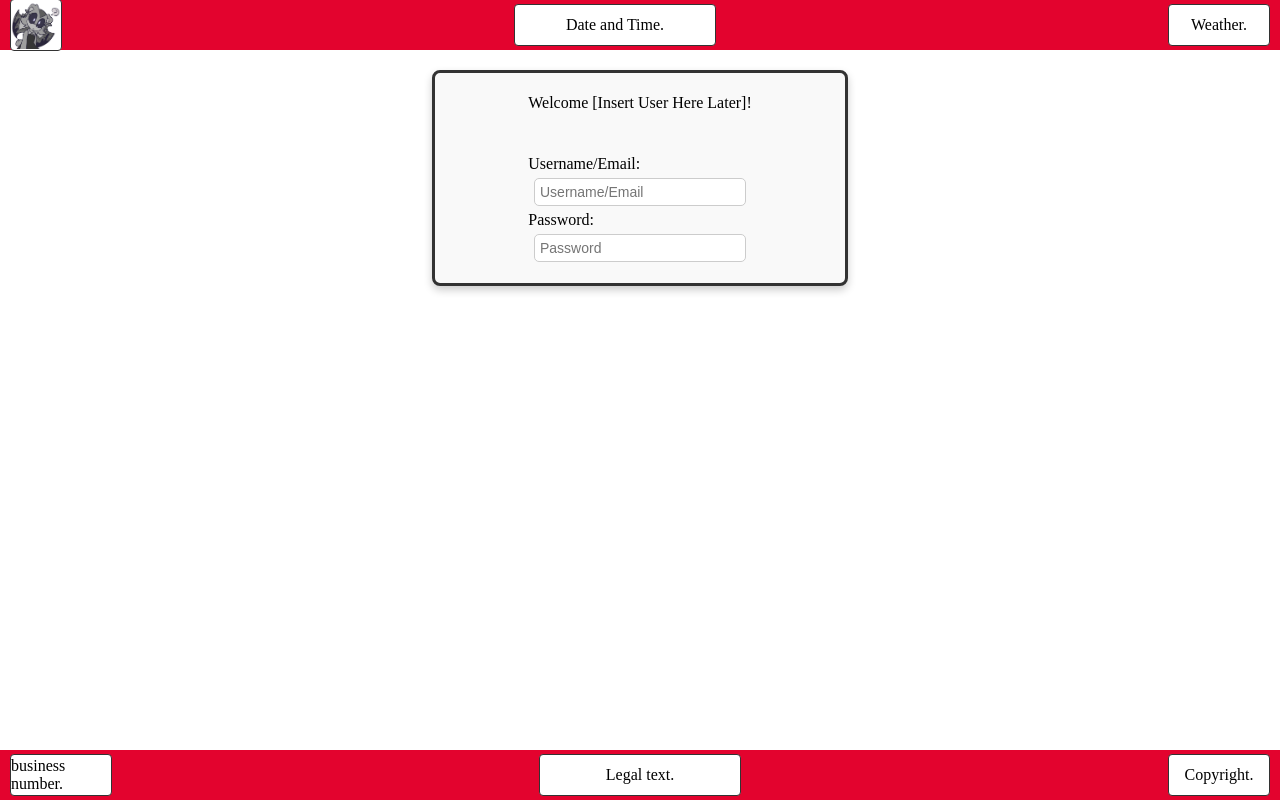
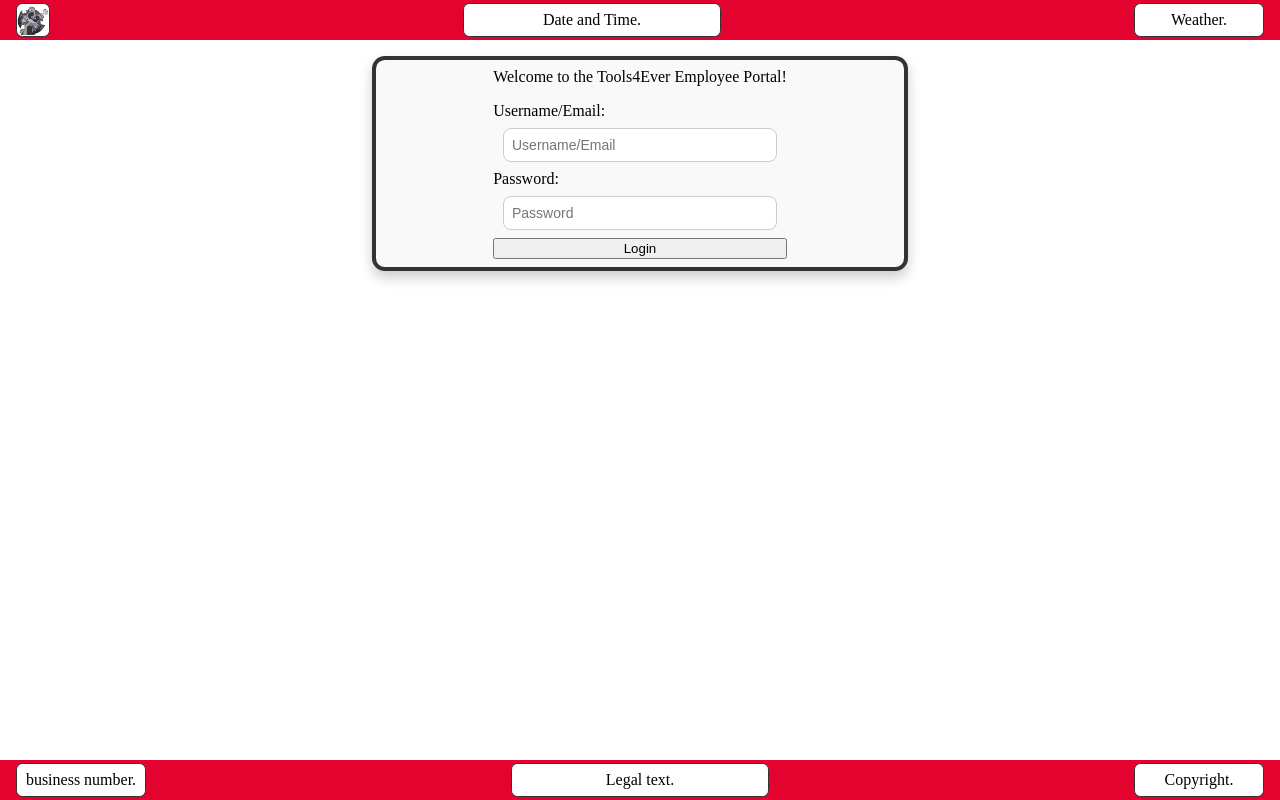
Before and after one commit to alexljn5/alexljn5s-fullstack-project, a PHP site: page / in a window 1280 px wide. Run offline with PHP 8.4, Linux system fonts and the light colour scheme.

Commit message:
Done for today

```diff
--- a/src/index.php
+++ b/src/index.html
@@ -25,15 +25,19 @@
 
     <div class="input-container">
         <div class="welcome-box">
-            <p>Welcome [Insert User Here Later]!</p>
+            <p>Welcome to the Tools4Ever Employee Portal!</p>
         </div>
+        <form action="login.php" method="POST">
+            <div class="input-boxes">
+                <label>Username/Email:</label>
+                <input type="text" name="username" placeholder="Username/Email" required>
 
-        <div class="input-boxes">
-            Username/Email:
-            <input type="text" placeholder="Username/Email">
-            Password:
-            <input type="text" placeholder="Password">
-        </div>
+                <label>Password:</label>
+                <input type="password" name="password" placeholder="Password" required>
+
+                <button type="submit">Login</button>
+            </div>
+        </form>
     </div>
 
     <div class="footer-container">
--- a/src/styles.css
+++ b/src/styles.css
@@ -7,7 +7,7 @@ body {
     justify-content: center;
     align-items: center;
     background-color: #e3032e;
-    height: 50px;
+    height: 5vh;
     width: 100%;
     position: fixed;
     top: 0;
@@ -17,16 +17,18 @@ header {
     display: flex;
     align-items: center;
     width: 100%;
-    padding: 0 10px;
+    padding: 0 1rem;
 }
 
 .logo-box {
     margin-right: auto;
-    width: 50px;
-    height: 50px;
+    width: 2.3vw;
+    height: 2.3vw;
+    min-width: 2rem;
+    min-height: 2rem;
     background-color: #fff;
-    border: 1px solid #333;
-    border-radius: 4px;
+    border: 0.1rem solid #333;
+    border-radius: 0.4rem;
 }
 
 .logo-box img {
@@ -39,20 +41,20 @@ header {
     display: flex;
     justify-content: center;
     align-items: center;
-    width: 200px;
-    height: 40px;
+    width: 20vw;
+    height: 4vh;
     background-color: #fff;
-    border: 1px solid #333;
-    border-radius: 4px;
+    border: 0.1rem solid #333;
+    border-radius: 0.4rem;
 }
 
 .weather-box {
     margin-left: auto;
-    width: 100px;
-    height: 40px;
+    width: 10vw;
+    height: 4vh;
     background-color: #fff;
-    border: 1px solid #333;
-    border-radius: 4px;
+    border: 0.1rem solid #333;
+    border-radius: 0.4rem;
     display: flex;
     justify-content: center;
     align-items: center;
@@ -68,7 +70,7 @@ header {
     justify-content: center;
     align-items: center;
     background-color: #e3032e;
-    height: 50px;
+    height: 5vh;
     width: 100%;
     position: fixed;
     bottom: 0;
@@ -78,16 +80,16 @@ footer {
     display: flex;
     align-items: center;
     width: 100%;
-    padding: 0 10px;
+    padding: 0 1rem;
 }
 
 .business-number-box {
     margin-right: auto;
-    width: 100px;
-    height: 40px;
+    width: 10vw;
+    height: 4vh;
     background-color: #fff;
-    border: 1px solid #333;
-    border-radius: 4px;
+    border: 0.1rem solid #333;
+    border-radius: 0.4rem;
     display: flex;
     justify-content: center;
     align-items: center;
@@ -97,20 +99,20 @@ footer {
     display: flex;
     justify-content: center;
     align-items: center;
-    width: 200px;
-    height: 40px;
+    width: 20vw;
+    height: 4vh;
     background-color: #fff;
-    border: 1px solid #333;
-    border-radius: 4px;
+    border: 0.1rem solid #333;
+    border-radius: 0.4rem;
 }
 
 .copyright-box {
     margin-left: auto;
-    width: 100px;
-    height: 40px;
+    width: 10vw;
+    height: 4vh;
     background-color: #fff;
-    border: 1px solid #333;
-    border-radius: 4px;
+    border: 0.1rem solid #333;
+    border-radius: 0.4rem;
     display: flex;
     justify-content: center;
     align-items: center;
@@ -126,18 +128,18 @@ footer {
     display: grid;
     justify-content: center;
     align-items: center;
-    margin-top: 70px;
-    margin-bottom: 70px;
-    border: 3px solid #333;
-    padding: 5px;
+    margin-top: 7vh;
+    margin-bottom: 7vh;
+    border: 0.3rem solid #333;
+    padding: 0.5rem;
     background-color: #f9f9f9;
-    box-shadow: 0 4px 8px rgba(0, 0, 0, 0.2);
-    border-radius: 8px;
-    max-width: 400px;
+    box-shadow: 0 0.4rem 0.8rem rgba(0, 0, 0, 0.2);
+    border-radius: 0.8rem;
+    max-width: 40vw;
     margin-left: auto;
     margin-right: auto;
-    min-height: 200px;
-    gap: 10px;
+    min-height: 20vh;
+    gap: 1rem;
 }
 
 .welcome-box {
@@ -155,15 +157,47 @@ footer {
     display: grid;
     align-items: center;
     width: 100%;
-    gap: 5px;
+    gap: 0.5rem;
 }
 
 .input-boxes input {
-    width: 200px;
-    padding: 5px;
-    font-size: 14px;
-    border: 1px solid #ccc;
-    border-radius: 5px;
+    width: 20vw;
+    padding: 0.5rem;
+    font-size: 0.875rem;
+    border: 0.1rem solid #ccc;
+    border-radius: 0.5rem;
     margin: 0 auto;
     display: block;
 }
+
+@media screen and (max-width: 600px) {
+
+    header,
+    footer {
+        flex-direction: column;
+        padding: 0.5rem;
+        gap: 0.5rem;
+    }
+
+    .logo-box,
+    .date-and-time-box,
+    .weather-box,
+    .business-number-box,
+    .legal-text-box,
+    .copyright-box {
+        margin: 0;
+        width: 80%;
+        max-width: 200px;
+        height: 4vh;
+    }
+
+    .input-container {
+        max-width: 80vw;
+        padding: 1rem;
+    }
+
+    .input-boxes input {
+        width: 60vw;
+        max-width: 250px;
+    }
+}
```
Also changed, not shown: src/login.php (added, +36 -0 lines), src/test.html (added, +16 -0 lines), src/img/CreamtheRabbit.webp (added), 1 other file.
